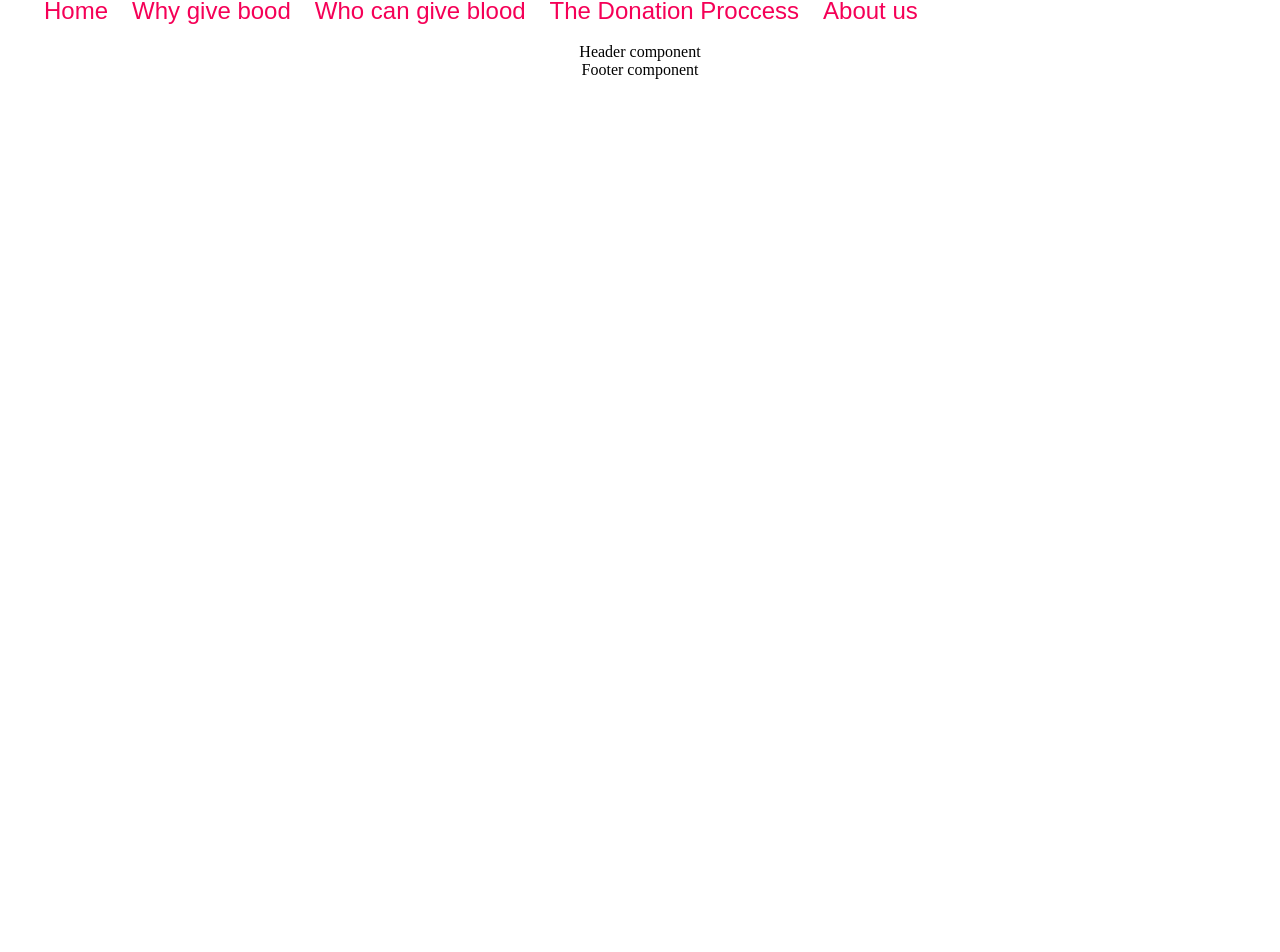
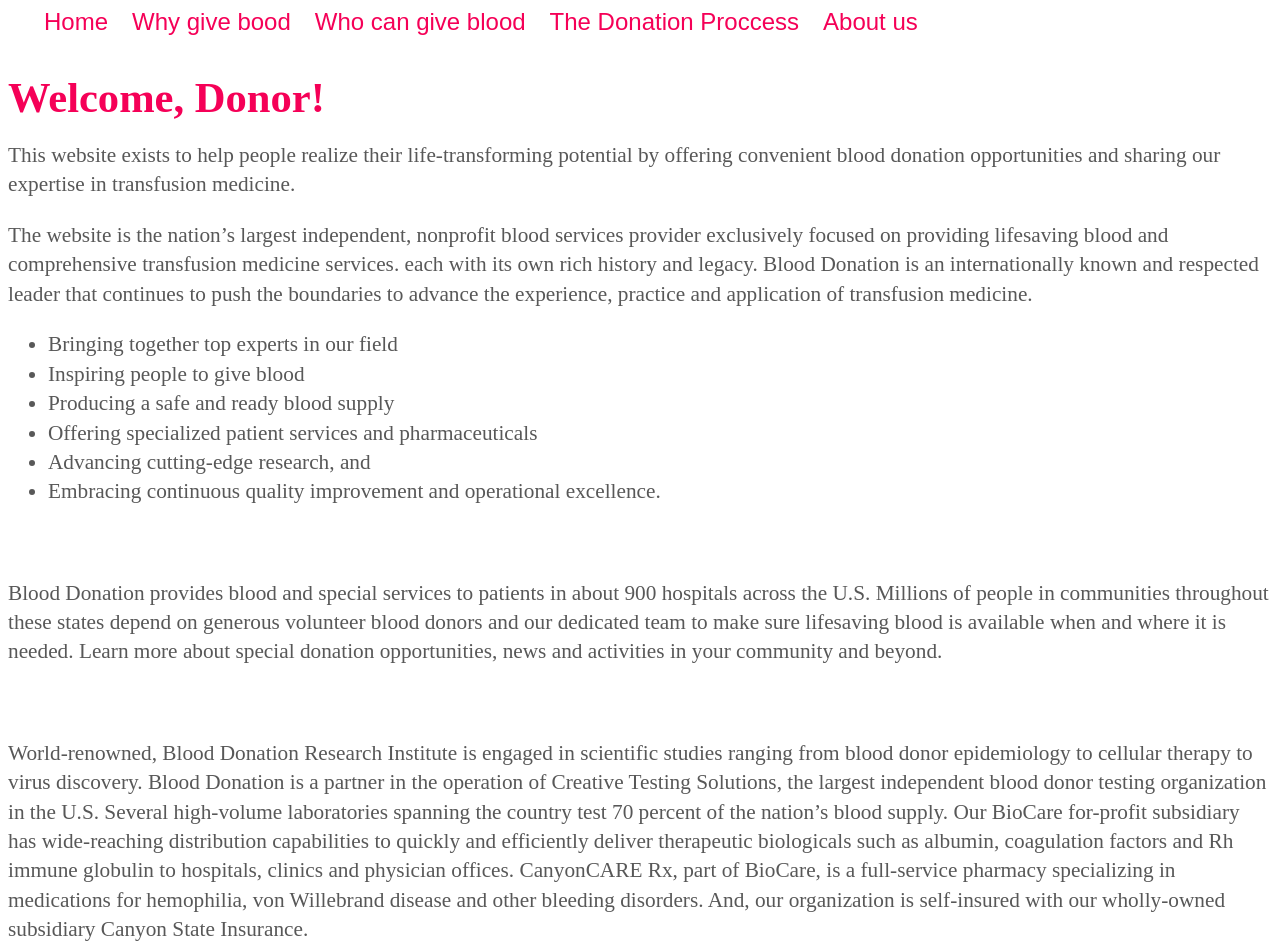
Before and after one commit to MERAKI-Academy-Dominators/MERAKI_Academy_Project_4, a React (Create React App) app in the folder frontend/: page /About in a window 1280 px wide. Shown: the part 47-999 px from the top of the page. Before the commit the page ends 800 px from the top, so only its background shows below. Built offline with nearby package versions, Linux system fonts and the light colour scheme.

Commit message:
style for aboutus

```diff
--- a/frontend/src/App.css
+++ b/frontend/src/App.css
@@ -1,6 +1,5 @@
 .App {
   text-align: center;
-
 }
 
 .App-logo {
--- a/frontend/src/components/About/About.css
+++ b/frontend/src/components/About/About.css
@@ -0,0 +1,12 @@
+div {
+  font-family: FilsonProBook;
+  font-size: 1.1em;
+  color: #585858;
+  font-weight: 400;
+  line-height: 1.38em;
+  text-align: left;
+}
+
+h1 {
+  color: #f50057;
+}
--- a/frontend/src/components/About/index.js
+++ b/frontend/src/components/About/index.js
@@ -1,7 +1,72 @@
-import React from 'react';
+import React from "react";
+import "./About.css";
 
 const About = () => {
-	return <div className="App">Header component</div>;
+  return (
+    <div>
+      <h1>Welcome, Donor!</h1>
+      <p>
+        This website exists to help people realize their life-transforming
+        potential by offering convenient blood donation opportunities and
+        sharing our expertise in transfusion medicine.
+      </p>
+
+      <p>
+        The website is the nation’s largest independent, nonprofit blood
+        services provider exclusively focused on providing lifesaving blood and
+        comprehensive transfusion medicine services. each with its own rich
+        history and legacy. Blood Donation is an internationally known and
+        respected leader that continues to push the boundaries to advance the
+        experience, practice and application of transfusion medicine.
+      </p>
+      <ul>
+        <li>Bringing together top experts in our field</li>
+        <li>Inspiring people to give blood</li>
+        <li>Producing a safe and ready blood supply</li>
+        <li>Offering specialized patient services and pharmaceuticals</li>
+        <li>Advancing cutting-edge research, and</li>
+        <li>
+          Embracing continuous quality improvement and operational excellence.
+        </li>
+      </ul>
+      <br />
+      <p>
+        Blood Donation provides blood and special services to patients in about
+        900 hospitals across the U.S. Millions of people in communities
+        throughout these states depend on generous volunteer blood donors and
+        our dedicated team to make sure lifesaving blood is available when and
+        where it is needed. Learn more about special donation opportunities,
+        news and activities in your community and beyond.
+      </p>
+      <br />
+      <p>
+        World-renowned, Blood Donation Research Institute is engaged in
+        scientific studies ranging from blood donor epidemiology to cellular
+        therapy to virus discovery. Blood Donation is a partner in the operation
+        of Creative Testing Solutions, the largest independent blood donor
+        testing organization in the U.S. Several high-volume laboratories
+        spanning the country test 70 percent of the nation’s blood supply. Our
+        BioCare for-profit subsidiary has wide-reaching distribution
+        capabilities to quickly and efficiently deliver therapeutic biologicals
+        such as albumin, coagulation factors and Rh immune globulin to
+        hospitals, clinics and physician offices. CanyonCARE Rx, part of
+        BioCare, is a full-service pharmacy specializing in medications for
+        hemophilia, von Willebrand disease and other bleeding disorders. And,
+        our organization is self-insured with our wholly-owned subsidiary Canyon
+        State Insurance.
+      </p>
+      <br />
+      <p>
+        Blood Donation is a founding member of AABB (a professional organization
+        that provides standards development and accreditation for blood centers)
+        and was a driving force in the creation of America's Blood Centers (a
+        consortium of independent community blood centers throughout the U.S.
+        and Canada). Both organizations play a major role in communicating
+        advances in transfusion medicine nationwide.
+      </p>
+      <br />
+    </div>
+  );
 };
 
 export default About;
```
